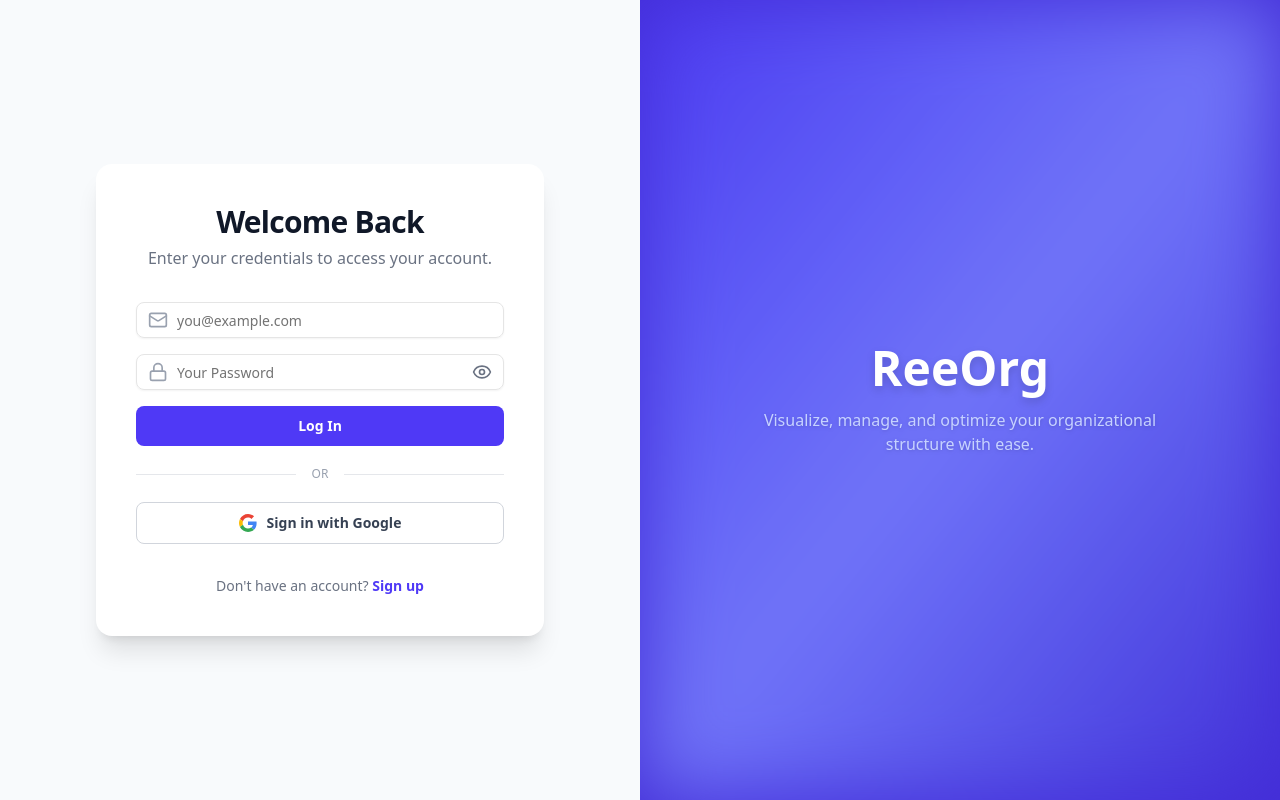
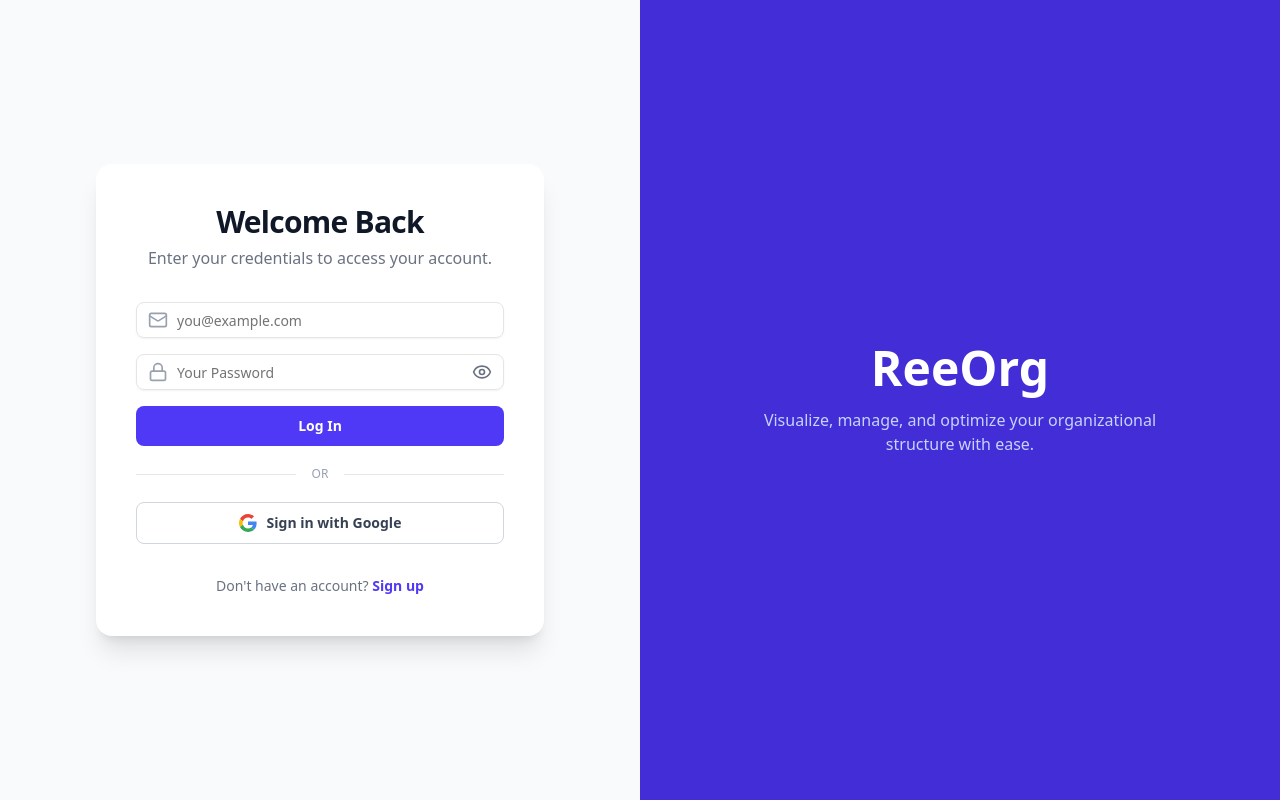
Before and after one commit to iameenalam/AI-Workforce-Intelligence-Platform, a Next.js app: page /login in a window 1280 px wide. Built offline with nearby package versions, Linux system fonts and the light colour scheme.

Commit message:
fixed stylings for auth pages and chatbots

```diff
--- a/src/app/(auth)/login/page.jsx
+++ b/src/app/(auth)/login/page.jsx
@@ -13,16 +13,12 @@
 
 const AuthBrandingPanel = () => (
   <div className="hidden lg:flex flex-col items-center justify-center p-10 text-center bg-indigo-700 relative overflow-hidden">
-    {/* Fancy blurred/gradient background effect */}
-    <div className="absolute inset-0 z-0">
-      <div className="w-full h-full bg-gradient-to-br from-indigo-600 via-indigo-400 to-indigo-700 opacity-80 blur-2xl animate-gradient-move"></div>
-    </div>
     <div className="z-10 w-full max-w-md">
       <motion.h1
         initial={{ opacity: 0, y: 20 }}
         animate={{ opacity: 1, y: 0 }}
         transition={{ duration: 0.5, delay: 0.2 }}
-        className="text-5xl font-bold text-white drop-shadow-lg"
+        className="text-5xl font-bold text-white"
         style={{ fontFamily: "var(--font-geist-sans)" }}
       >
         ReeOrg
@@ -31,7 +27,7 @@
         initial={{ opacity: 0, y: 20 }}
         animate={{ opacity: 1, y: 0 }}
         transition={{ duration: 0.5, delay: 0.4 }}
-        className="mt-4 text-indigo-200 drop-shadow"
+        className="mt-4 text-indigo-200"
         style={{ fontFamily: "var(--font-geist-sans)" }}
       >
         Visualize, manage, and optimize your organizational structure with ease.
--- a/src/app/(auth)/signup/page.jsx
+++ b/src/app/(auth)/signup/page.jsx
@@ -13,16 +13,12 @@
 
 const AuthBrandingPanel = () => (
   <div className="hidden lg:flex flex-col items-center justify-center p-10 text-center bg-indigo-700 relative overflow-hidden">
-    {/* Fancy blurred/gradient background effect */}
-    <div className="absolute inset-0 z-0">
-      <div className="w-full h-full bg-gradient-to-br from-indigo-600 via-indigo-400 to-indigo-700 opacity-80 blur-2xl animate-gradient-move"></div>
-    </div>
     <div className="z-10 w-full max-w-md">
       <motion.h1
         initial={{ opacity: 0, y: 20 }}
         animate={{ opacity: 1, y: 0 }}
         transition={{ duration: 0.5, delay: 0.2 }}
-        className="text-5xl font-bold text-white drop-shadow-lg"
+        className="text-5xl font-bold text-white"
         style={{ fontFamily: "var(--font-geist-sans)" }}
       >
         ReeOrg
@@ -31,7 +27,7 @@
         initial={{ opacity: 0, y: 20 }}
         animate={{ opacity: 1, y: 0 }}
         transition={{ duration: 0.5, delay: 0.4 }}
-        className="mt-4 text-indigo-200 drop-shadow"
+        className="mt-4 text-indigo-200"
         style={{ fontFamily: "var(--font-geist-sans)" }}
       >
         Visualize, manage, and optimize your organizational structure with ease.
--- a/src/app/components/chatbot/Chatbot.jsx
+++ b/src/app/components/chatbot/Chatbot.jsx
@@ -23,9 +23,18 @@
 		</div>
 		<div className="rounded-2xl rounded-bl-md bg-slate-100 px-4 py-3">
 			<div className="flex h-full items-center gap-1.5">
-        <div className="h-2 w-2 animate-bounce rounded-full bg-slate-400" style={{ animationDelay: "0ms" }}></div>
-        <div className="h-2 w-2 animate-bounce rounded-full bg-slate-400" style={{ animationDelay: "150ms" }}></div>
-        <div className="h-2 w-2 animate-bounce rounded-full bg-slate-400" style={{ animationDelay: "300ms" }}></div>
+				<div
+					className="h-2 w-2 animate-bounce rounded-full bg-slate-400"
+					style={{ animationDelay: "0ms" }}
+				></div>
+				<div
+					className="h-2 w-2 animate-bounce rounded-full bg-slate-400"
+					style={{ animationDelay: "150ms" }}
+				></div>
+				<div
+					className="h-2 w-2 animate-bounce rounded-full bg-slate-400"
+					style={{ animationDelay: "300ms" }}
+				></div>
 			</div>
 		</div>
 	</motion.div>
@@ -77,7 +86,7 @@
 	};
 
 	return (
-    <div className="flex h-full flex-col bg-slate-50">
+		<div className="flex h-full flex-col bg-slate-50 w-full max-w-[400px] mx-auto p-0 sm:p-0">
 			<div className="flex-1 space-y-5 overflow-y-auto p-4">
 				<motion.div initial={{ opacity: 0, y: 20 }} animate={{ opacity: 1, y: 0 }}>
 					<div className="pb-8 pt-4 text-center">
--- a/src/app/components/chatbot/ChatbotBubble.jsx
+++ b/src/app/components/chatbot/ChatbotBubble.jsx
@@ -26,8 +26,8 @@
       <div
         className={`fixed z-50 flex flex-col overflow-hidden bg-white shadow-2xl shadow-indigo-200/50 transition-all duration-300 ease-in-out
           ${isOpen ? "animate-chatbot-open" : "pointer-events-none opacity-0"}
-          w-full max-w-full h-full bottom-0 right-0
-          sm:rounded-2xl sm:border sm:border-slate-200 sm:w-[440px] sm:max-w-[90vw] sm:h-[clamp(480px,80vh,720px)] sm:bottom-6 sm:right-6`}
+          w-full max-w-[400px] mx-auto h-full bottom-0 right-0
+          sm:rounded-2xl sm:border sm:border-slate-200 sm:w-[400px] sm:max-w-[95vw] sm:h-[clamp(480px,80vh,720px)] sm:bottom-6 sm:right-6`}
       >
         <header className="flex flex-shrink-0 items-center justify-between border-b border-slate-200 bg-indigo-600 px-5 py-3">
           <div className="flex items-center gap-4">
--- a/src/app/components/chatbotorg/Chatbot.jsx
+++ b/src/app/components/chatbotorg/Chatbot.jsx
@@ -24,9 +24,18 @@
 		</div>
 		<div className="rounded-2xl rounded-bl-md bg-slate-100 px-4 py-3">
 			<div className="flex h-full items-center gap-1.5">
-          <div className="h-2 w-2 animate-bounce rounded-full bg-slate-400" style={{ animationDelay: "0ms" }}></div>
-          <div className="h-2 w-2 animate-bounce rounded-full bg-slate-400" style={{ animationDelay: "150ms" }}></div>
-          <div className="h-2 w-2 animate-bounce rounded-full bg-slate-400" style={{ animationDelay: "300ms" }}></div>
+				<div
+					className="h-2 w-2 animate-bounce rounded-full bg-slate-400"
+					style={{ animationDelay: "0ms" }}
+				></div>
+				<div
+					className="h-2 w-2 animate-bounce rounded-full bg-slate-400"
+					style={{ animationDelay: "150ms" }}
+				></div>
+				<div
+					className="h-2 w-2 animate-bounce rounded-full bg-slate-400"
+					style={{ animationDelay: "300ms" }}
+				></div>
 			</div>
 		</div>
 	</motion.div>
@@ -78,7 +87,7 @@
 	};
 
 	return (
-    <div className="flex h-full flex-col bg-slate-50">
+		<div className="flex h-full flex-col bg-slate-50 w-full max-w-[400px] mx-auto p-0 sm:p-0">
 			<div className="flex-1 space-y-5 overflow-y-auto p-4">
 				<motion.div initial={{ opacity: 0, y: 20 }} animate={{ opacity: 1, y: 0 }}>
 					<div className="pb-8 pt-4 text-center">
--- a/src/app/components/chatbotorg/ChatbotBubble.jsx
+++ b/src/app/components/chatbotorg/ChatbotBubble.jsx
@@ -28,8 +28,8 @@
       <div
         className={`fixed z-50 flex flex-col overflow-hidden bg-white shadow-2xl shadow-indigo-200/50 transition-all duration-300 ease-in-out
           ${isOpen ? "animate-chatbot-open" : "pointer-events-none opacity-0"}
-          w-full max-w-full h-full bottom-0 right-0
-          sm:rounded-2xl sm:border sm:border-slate-200 sm:w-[440px] sm:max-w-[90vw] sm:h-[clamp(480px,80vh,720px)] sm:bottom-6 sm:right-6`}
+          w-full max-w-[400px] mx-auto h-full bottom-0 right-0
+          sm:rounded-2xl sm:border sm:border-slate-200 sm:w-[400px] sm:max-w-[95vw] sm:h-[clamp(480px,80vh,720px)] sm:bottom-6 sm:right-6`}
       >
         <header className="flex flex-shrink-0 items-center justify-between border-b border-slate-200 bg-indigo-600 px-5 py-3">
           <div className="flex items-center gap-4">
```
Also changed, not shown: .chatbot-cache/conversation_history.json. Lines whose indentation alone changed are shown as unchanged.
